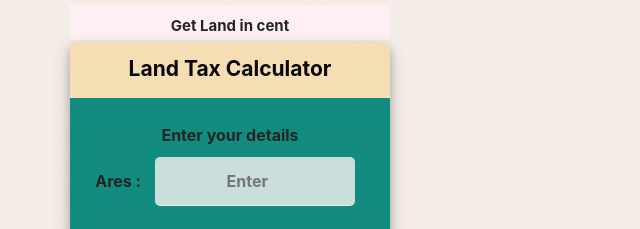
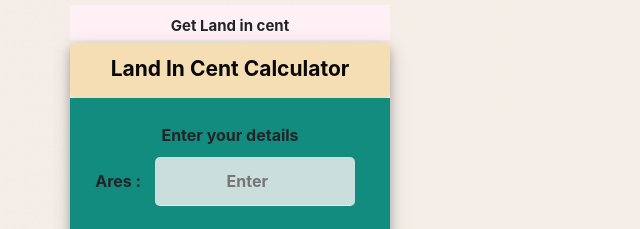
Before and after one commit to Arun-goog/cscMavinthai, a plain HTML site: page index.html in a window 1280 px wide. Shown: the top 229 px of the page, 410-1050 px from the left. Drawn offline with nearby package versions, Linux system fonts and the light colour scheme.

Commit message:
Update index.html

```diff
--- a/index.html
+++ b/index.html
@@ -17,7 +17,7 @@
 		</Div>
 		<div id="calculator">
 			<div id="heading">
-				<p id="bmi">Land Tax Calculator </p>
+				<p id="bmi">Land In Cent Calculator </p>
 			</div>
 			<div id="body">
 				<div id="head">
```
